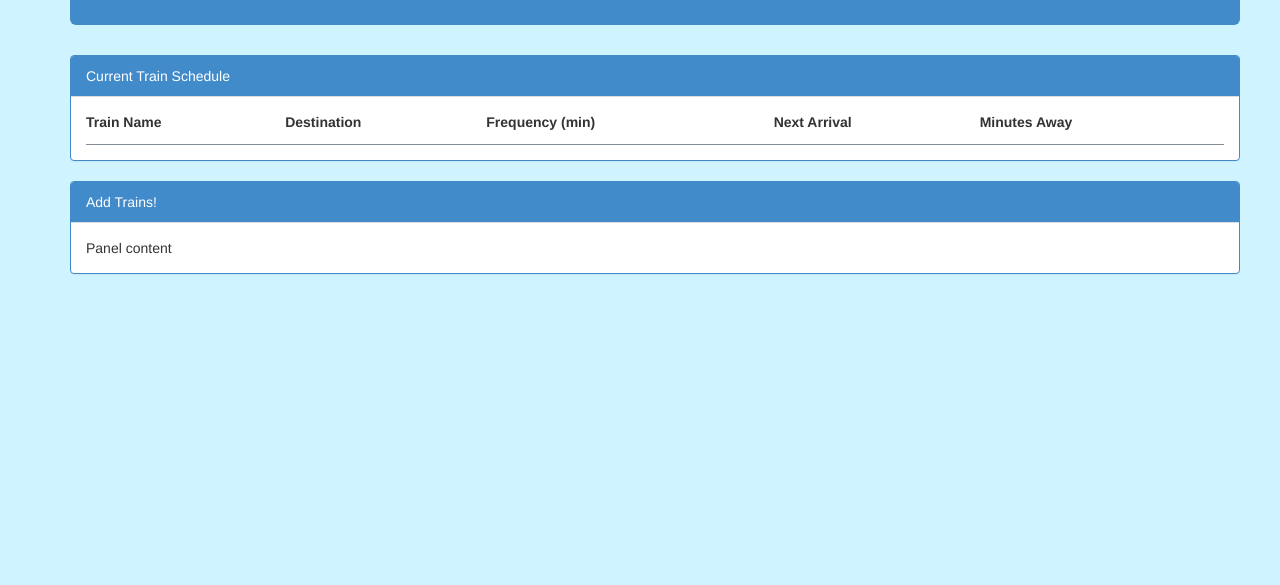
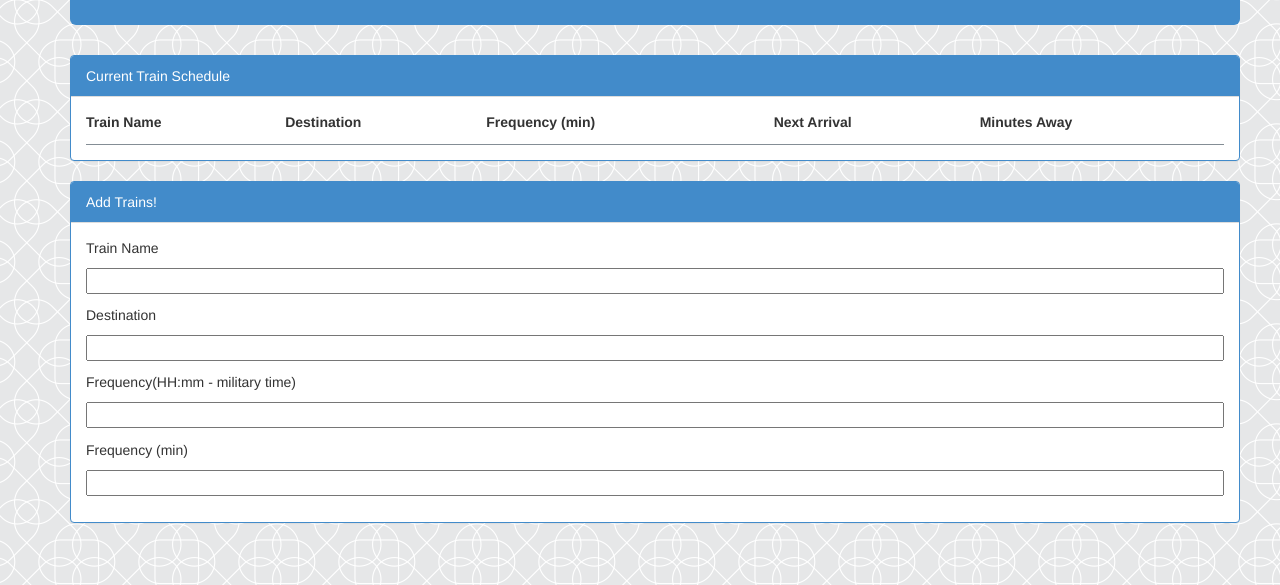
Before and after one commit to andrewbfr/firebase-trains, a plain HTML site: page index.html in a window 1280 px wide. Shown: the part 215-800 px from the top of the page. Drawn offline with nearby package versions, Linux system fonts and the light colour scheme.

Commit message:
styling and

```diff
--- a/assets/css/style.css
+++ b/assets/css/style.css
@@ -1,5 +1,5 @@
 body {
-	background-color: #cff4ff;
+	background-image: url("../images/intersection.png");
 }
 
 #jt-color {
@@ -25,3 +25,12 @@ body {
 	padding-bottom: 1%;
 	border-bottom: 1px solid #848d95;
 }
+
+input {
+	width: 100%;
+	margin-bottom: 1%;
+}
+/*work on these rounded input box corners
+*/.form-control {
+	border-radius: 3px;
+}
--- a/index.html
+++ b/index.html
@@ -48,7 +48,16 @@
 				  	<div class="panel-heading" id="bg-color">Add Trains!
 				  	</div>
  					<div class="panel-body">
-   					 	Panel content
+ 						<form>
+ 						<p>Train Name</p>
+	 						<input type="text">
+ 						<p>Destination</p>
+	 						<input type="text">
+ 						<p>Frequency(HH:mm - military time)</p>
+	 						<input type="text">
+ 						<p>Frequency (min)</p>
+	 						<input type="text">
+	 					</form>
   					</div>
 				</div>
 			</div>
```
Also changed, not shown: assets/images/intersection.png (added).
